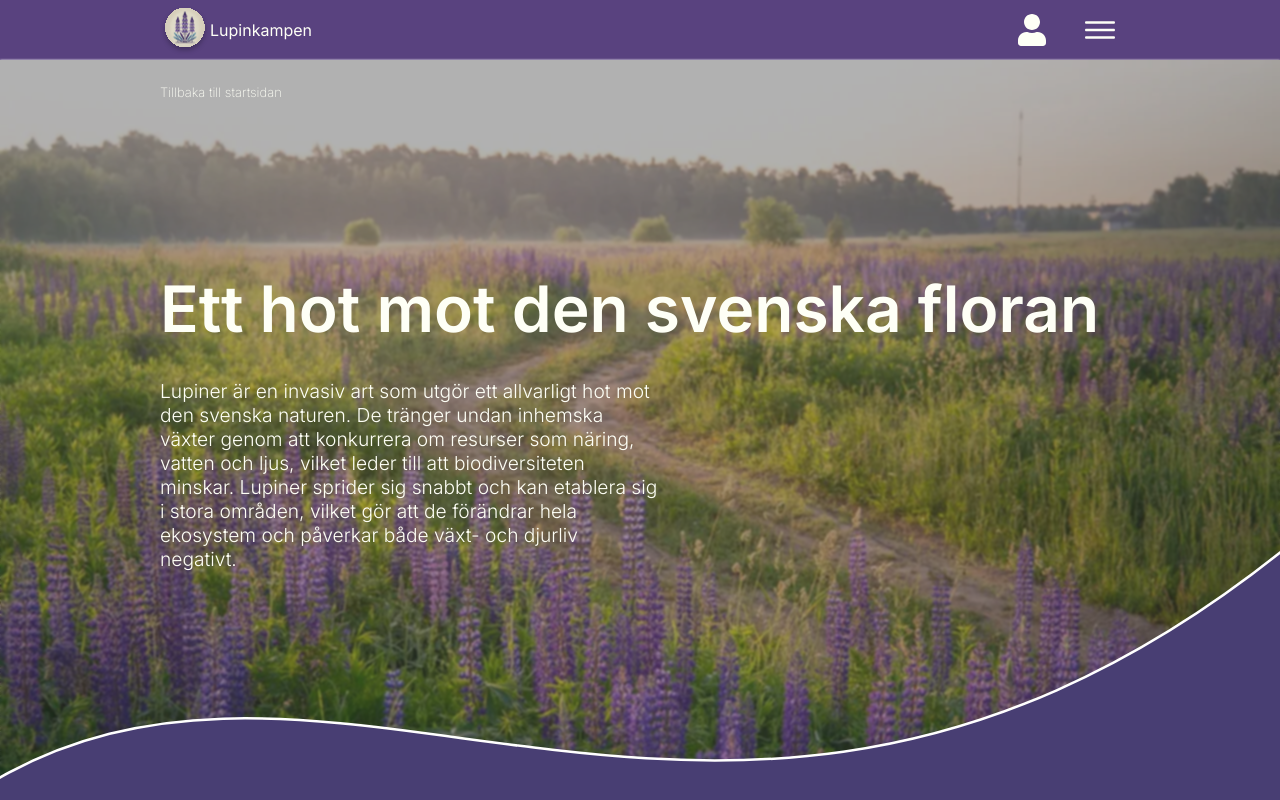
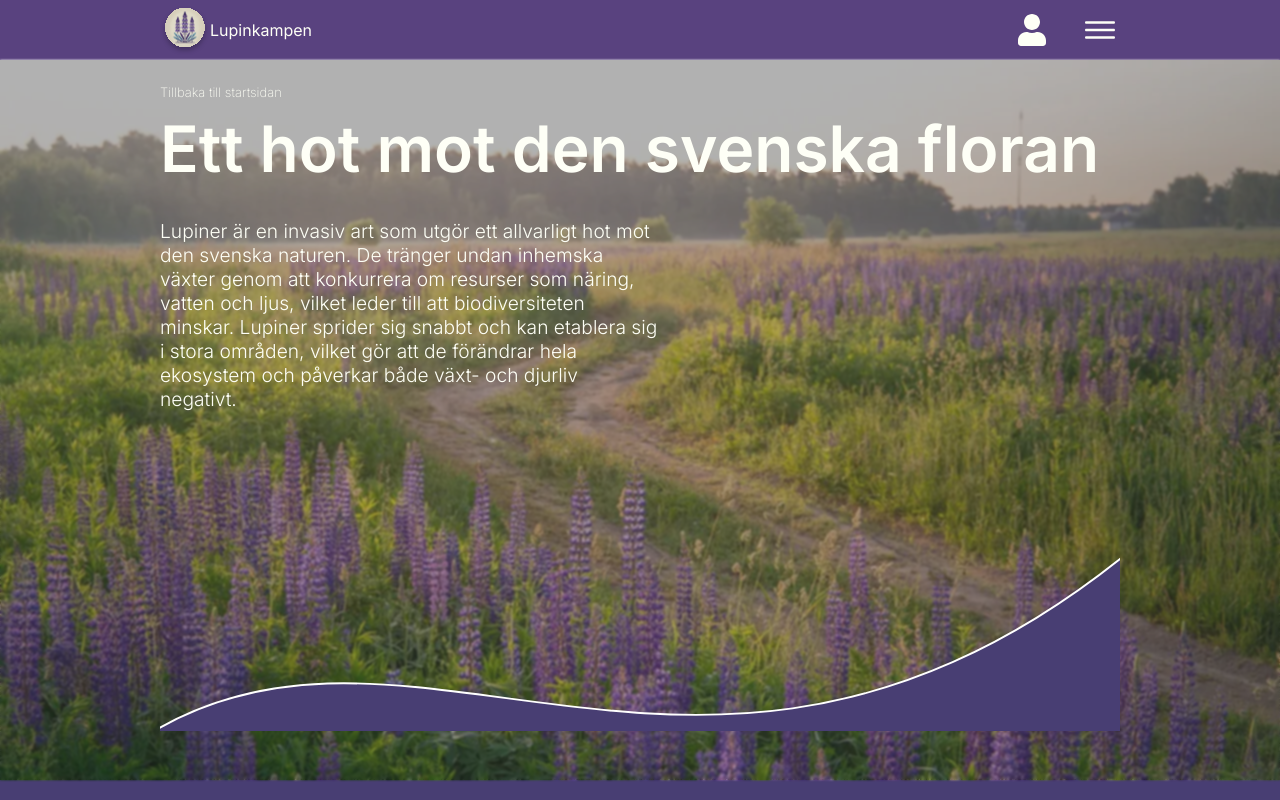
Before and after one commit to CarolineVarsaga/lupinkampen, a React (Vite) app in the folder client/: page /#/information in a window 1280 px wide. Shown: the top 800 px of the page. Built offline with nearby package versions, Linux system fonts and the light colour scheme.

Commit message:
:lipstick: minor style changes

```diff
--- a/client/src/styles/components/infopage/_top-section.scss
+++ b/client/src/styles/components/infopage/_top-section.scss
@@ -38,6 +38,7 @@
   .top-section-heading {
     position: relative;
     z-index: 1;
+    @include heading;
 
     @include lg {
       @include heading(4rem)
@@ -66,11 +67,15 @@
     top: 1.5rem;
     @include heading(small, 200)
   }
+}
 
-  .top-section-wave {
-    position: absolute;
-    bottom: -0.1rem;
-    left: 0;
-    transform: rotateY(180deg);
+.top-section-wave {
+  position: absolute;
+  bottom: 7.3rem;
+  left: 0;
+  transform: rotateY(180deg);
+
+  @include lg {
+    bottom: 0;
   }
 }
```
